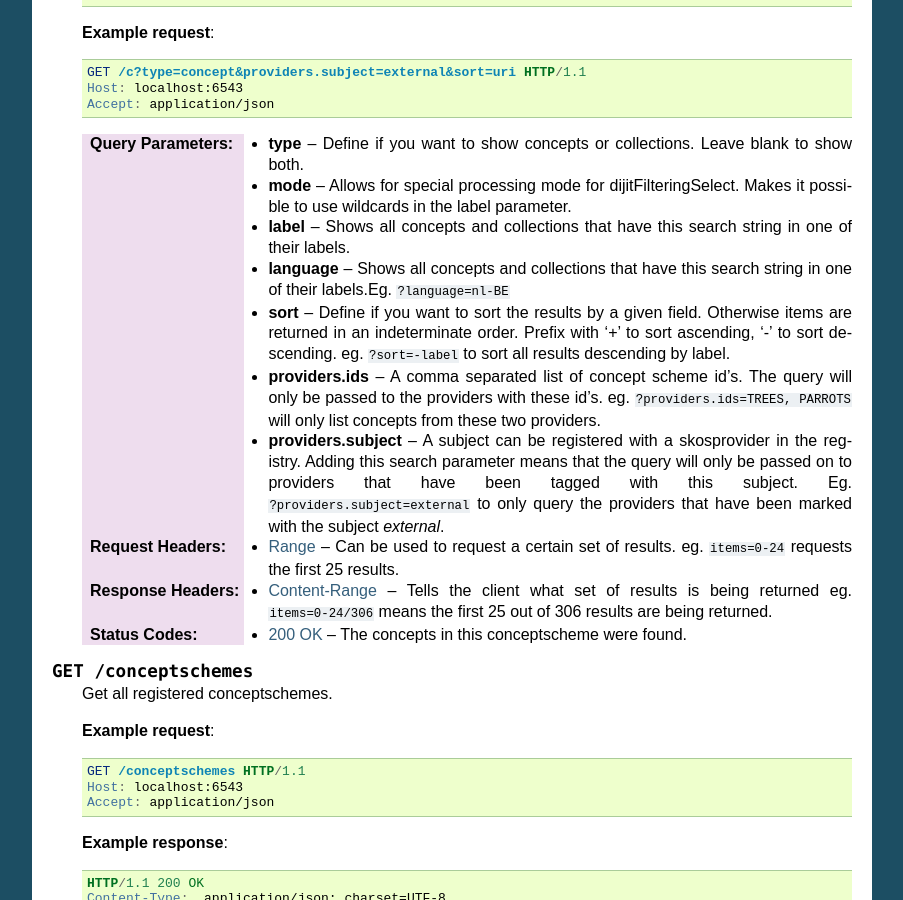
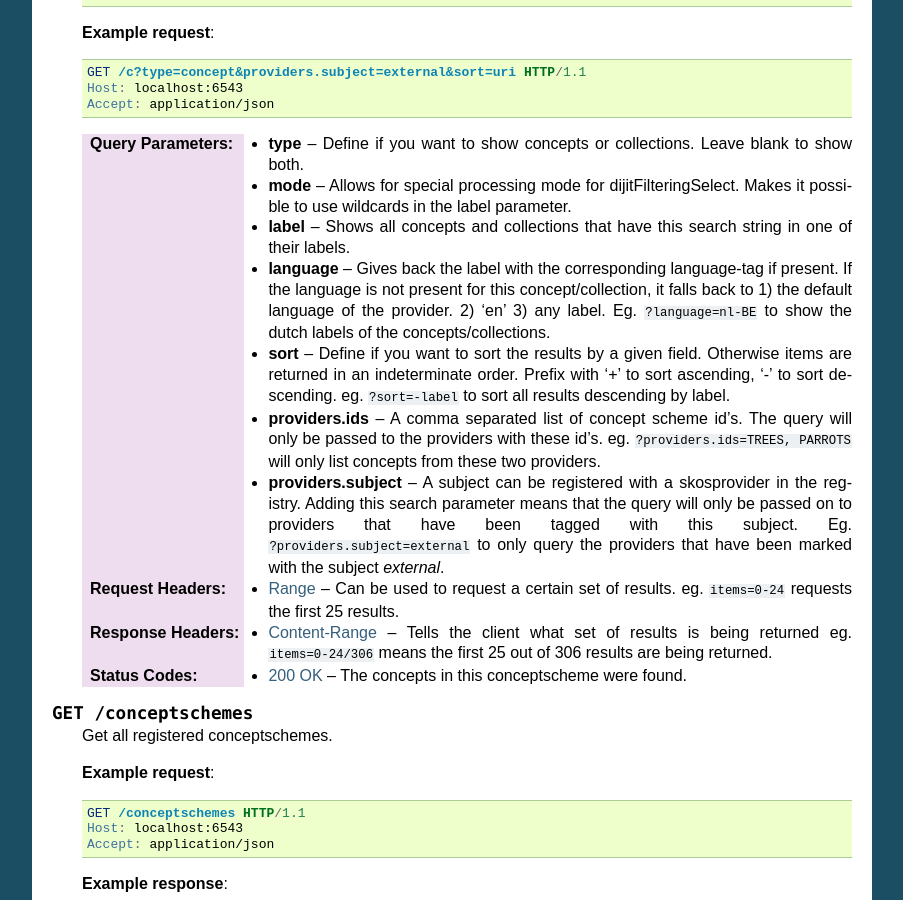
Before and after one commit to OnroerendErfgoed/pyramid_skosprovider, a Sphinx documentation site: the page built from docs/services.rst, in a window 1280 px wide and 900 px high, scrolled down 1647 px. Shown: the whole window, without its empty margins (198-1101 px from the left). Built offline with Sphinx 7.4.7, drawn with Linux system fonts in a browser that asks for light colours; some of the changed text lies outside the part shown.

Commit message:
fixed #10 fixed #11

```diff
--- a/docs/services.rst
+++ b/docs/services.rst
@@ -125,8 +125,10 @@ The following API can be used by clients:
         Makes it possible to use wildcards in the label parameter.
     :query label: Shows all concepts and collections that have this search
         string in one of their labels.
-    :query language: Shows all concepts and collections that have this search
-        string in one of their labels.Eg. ``?language=nl-BE``
+    :query language: Gives back the label with the corresponding language-tag if present.
+        If the language is not present for this concept/collection, it falls back to
+        1) the default language of the provider. 2) 'en' 3) any label.
+        Eg. ``?language=nl-BE`` to show the dutch labels of the concepts/collections.
     :query sort: Define if you want to sort the results by a given field. Otherwise items are returned
         in an indeterminate order. Prefix with '+' to sort ascending, '-' to sort descending.
         eg. ``?sort=-label`` to sort all results descending by label.
@@ -384,6 +386,10 @@ The following API can be used by clients:
         Expects to be passed an id of a collection in this scheme. Will restrict
         the search to concepts or collections that are a member of this collection
         or a narrower concept of a member.
+    :query language: Gives back the label with the corresponding language-tag if present.
+        If the language is not present for this concept/collection, it falls back to
+        1) the default language of the provider. 2) 'en' 3) any label.
+        Eg. ``?language=nl-BE`` to show the dutch labels of the concepts/collections.
     :query sort: Define if you want to sort the results by a given field. Otherwise items are returned
         in an indeterminate order. Prefix with '+' to sort ascending, '-' to sort descending.
         eg. ``?sort=-label`` to sort all results descending by label.
--- a/requirements.txt
+++ b/requirements.txt
@@ -1,2 +1,3 @@
 pyramid==1.5.1
-skosprovider==0.4.2
+#skosprovider==0.4.2
+-e git+https://github.com/koenedaele/skosprovider.git#egg=skosprovider
```
